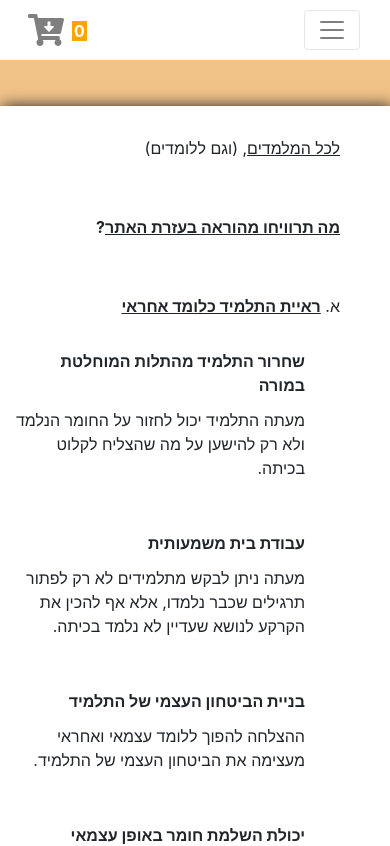
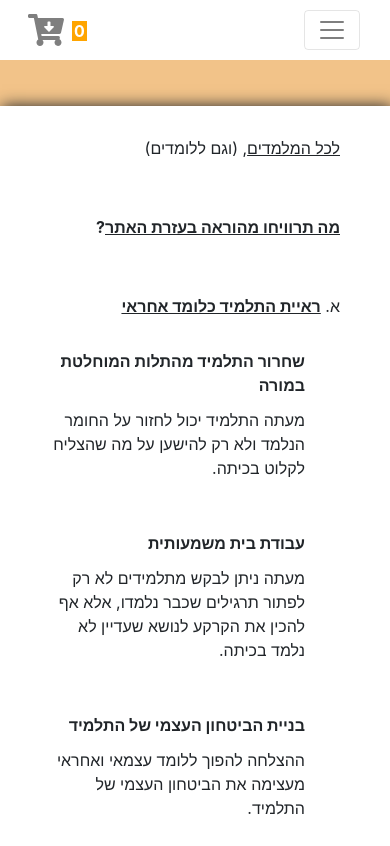
Before and after one commit to Yarden84/Math-Project-React, a React (Create React App) app: page /about in a window 390 px wide. Shown: the top 846 px of the page. Built offline with nearby package versions, Linux system fonts and the light colour scheme.

Commit message:
about layout fix

```diff
--- a/src/components/about/about.css
+++ b/src/components/about/about.css
@@ -71,5 +71,6 @@
   @media only screen and (max-width: 424px) {
     .aboutContent {
       border-radius: 0;
+      padding-left: 35px !important;
     }
   }
```
